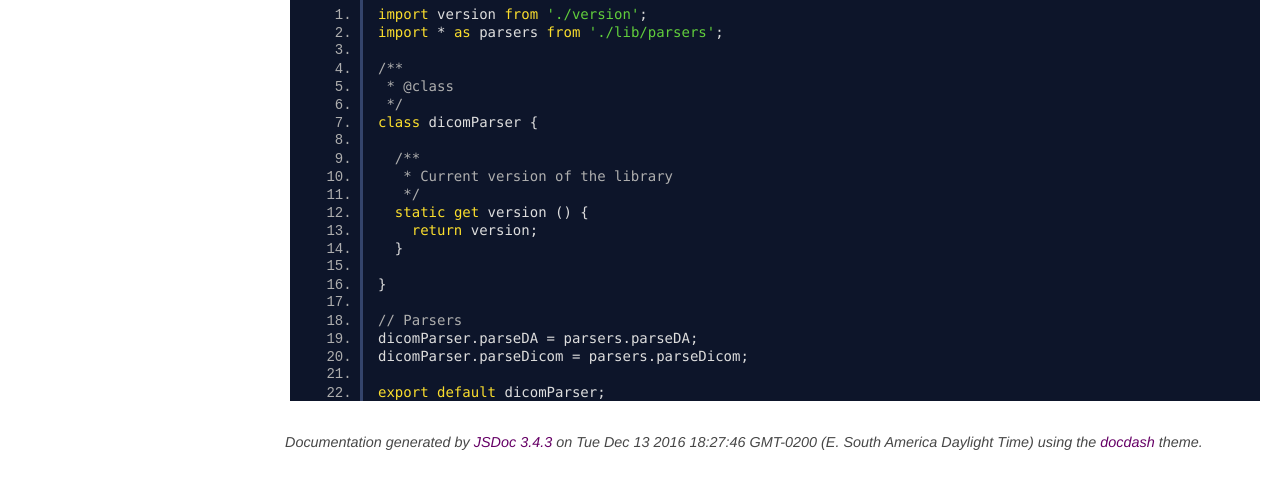
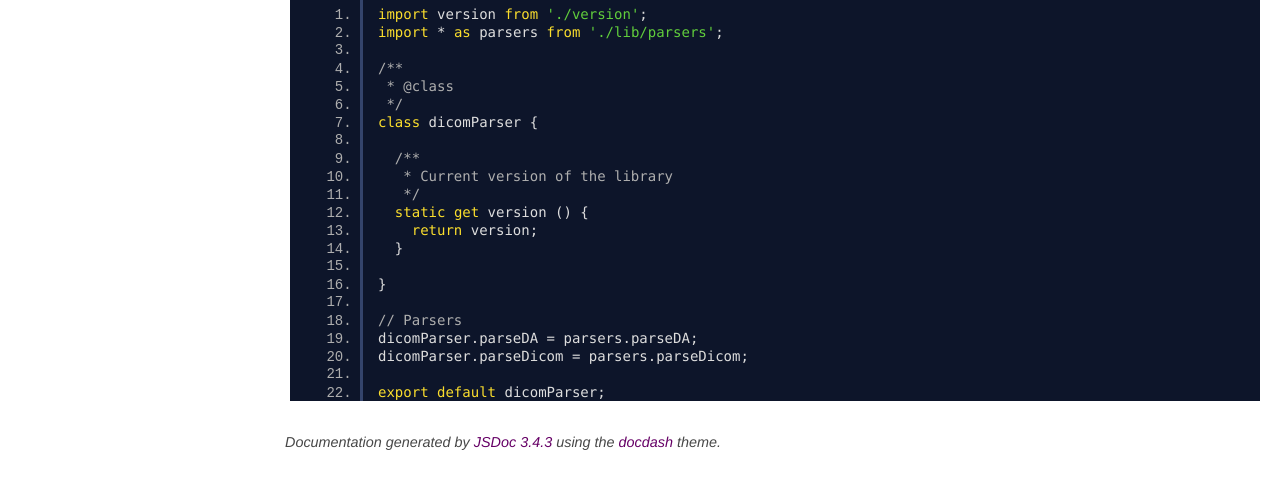
Before and after one commit to brunoalvesdefaria/dicom-parser, a website: page docs/dicom-parser.js.html in a window 1280 px wide. Shown: the part 132-620 px from the top of the page. Drawn offline with Linux system fonts and the light colour scheme.

Commit message:
Removing date from JSDoc to prevent generating changes on every commit

```diff
--- a/docs/dicom-parser.js.html
+++ b/docs/dicom-parser.js.html
@@ -71,7 +71,7 @@ export default dicomParser;
 <br class="clear">
 
 <footer>
-    Documentation generated by <a href="https://github.com/jsdoc3/jsdoc">JSDoc 3.4.3</a> on Tue Dec 13 2016 18:27:46 GMT-0200 (E. South America Daylight Time) using the <a href="https://github.com/clenemt/docdash">docdash</a> theme.
+    Documentation generated by <a href="https://github.com/jsdoc3/jsdoc">JSDoc 3.4.3</a> using the <a href="https://github.com/clenemt/docdash">docdash</a> theme.
 </footer>
 
 <script>prettyPrint();</script>
```
Also changed, not shown: docs/dicomParser.html (+1 -1 lines), docs/index.html (+1 -1 lines), docs/lib_parsers_da.js.html (+1 -1 lines), docs/lib_parsers_dicom.js.html (+1 -1 lines), docs/lib_utils_extend.js.html (+1 -1 lines), docs/lib_utils_has-own-prop.js.html (+1 -1 lines), docs/lib_utils_is-undefined.js.html (+1 -1 lines), 1 other file.
